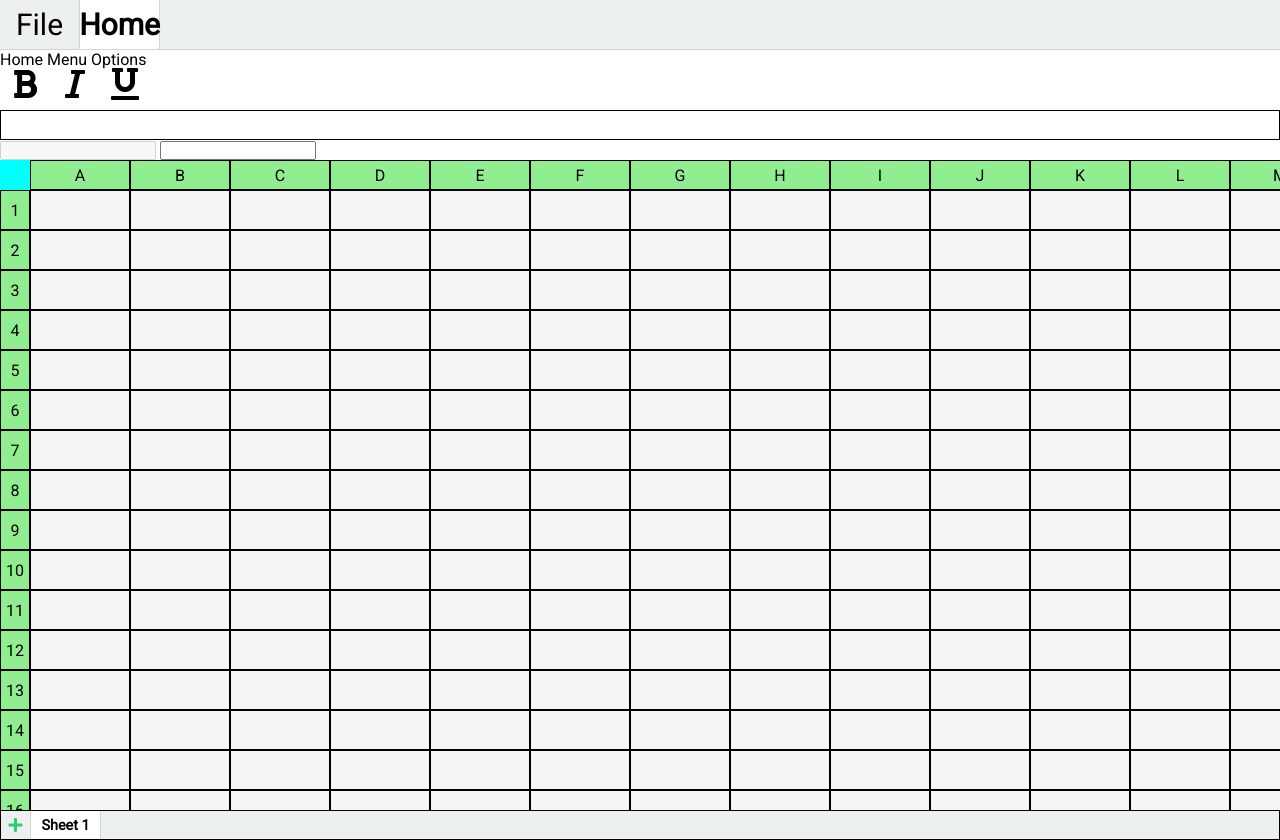
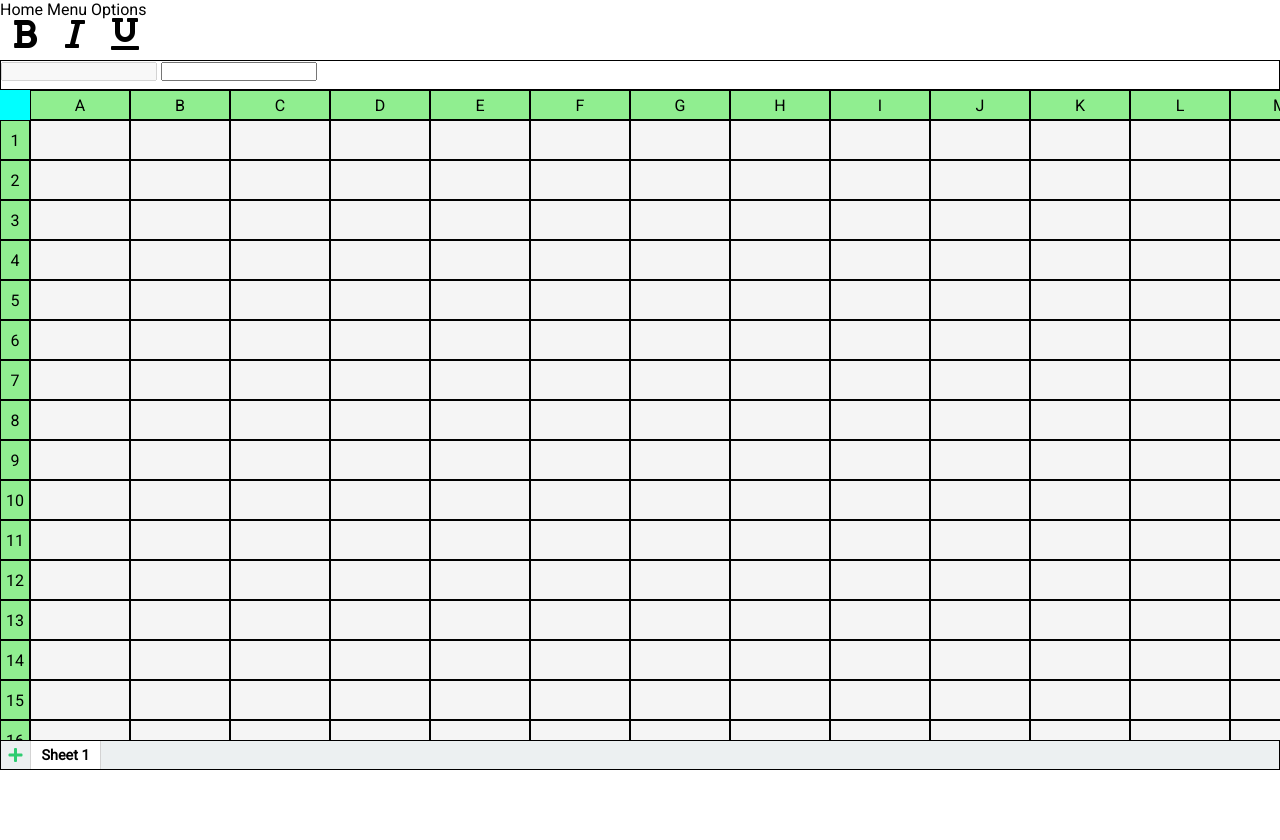
Before and after one commit to Ritikkhokar/javaScript, a website: page DOM/Excel_Clone/activity/index.html in a window 1280 px wide. After the commit the page ends 800 px from the top, so only its background shows below. Drawn offline with Linux system fonts and the light colour scheme.

Commit message:
css fixed 1

```diff
--- a/DOM/Excel_Clone/activity/index.html
+++ b/DOM/Excel_Clone/activity/index.html
@@ -13,10 +13,10 @@
     <link rel="stylesheet" href="./style.css">
 </head>
 <body>
-    <div class="menu">
+    <!-- <div class="menu">
         <div class="file">File</div>
         <div class="home active-menu">Home</div>
-    </div>
+    </div> -->
 
 
     <div class="menu-options">
@@ -30,10 +30,12 @@
         </div>
     </div>
 
-    <div class="address-content"></div>
-    <input type="text" id="address" disabled>
-    <input type="text" id="formula">
+    <div class="address-content">
+
+        <input type="text" id="address" disabled>
+        <input type="text" id="formula">
     </div>
+
     <div class="cells-content"></div>
     <div class="sheets">
         <div class="add-sheet">
```
